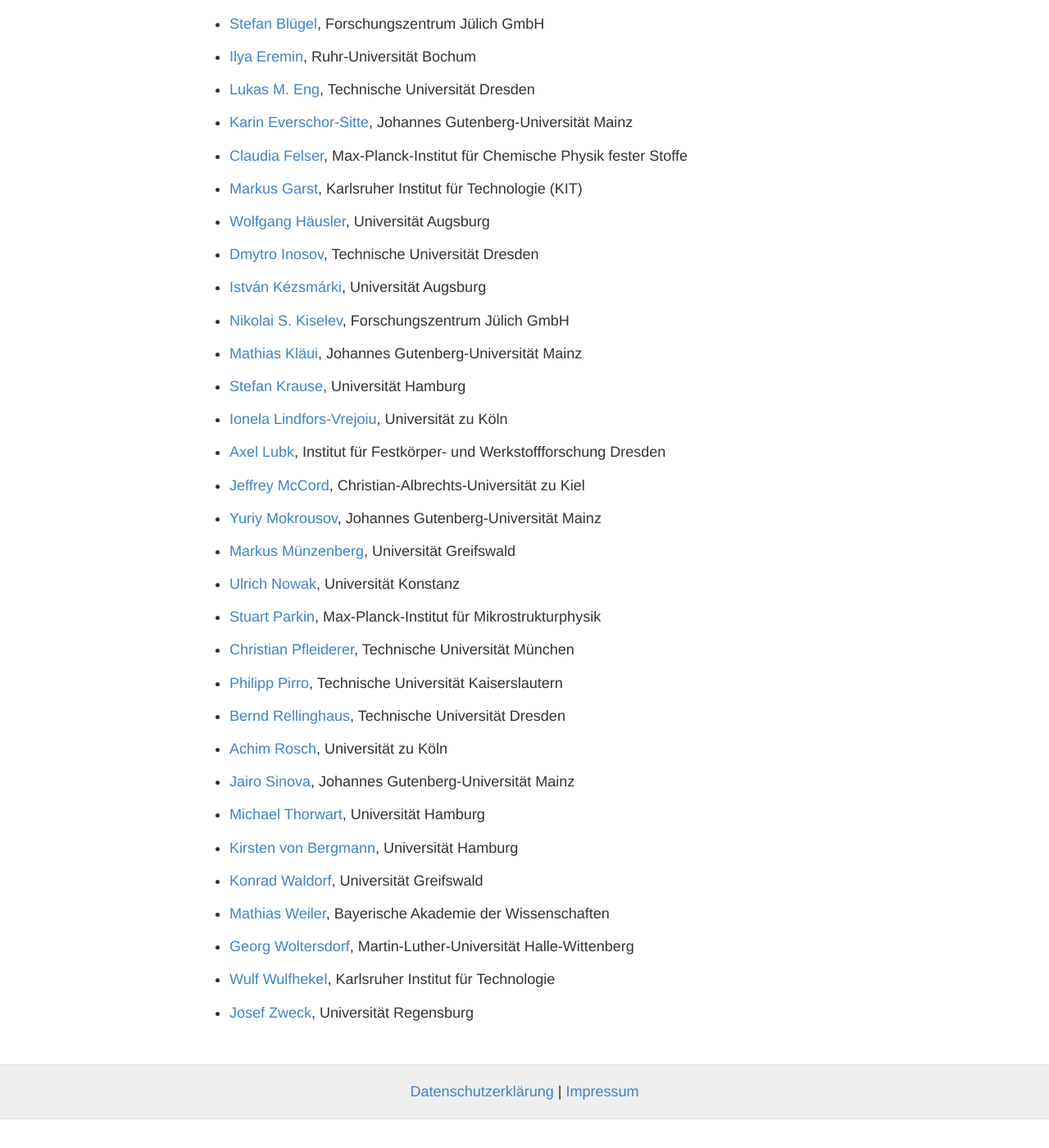
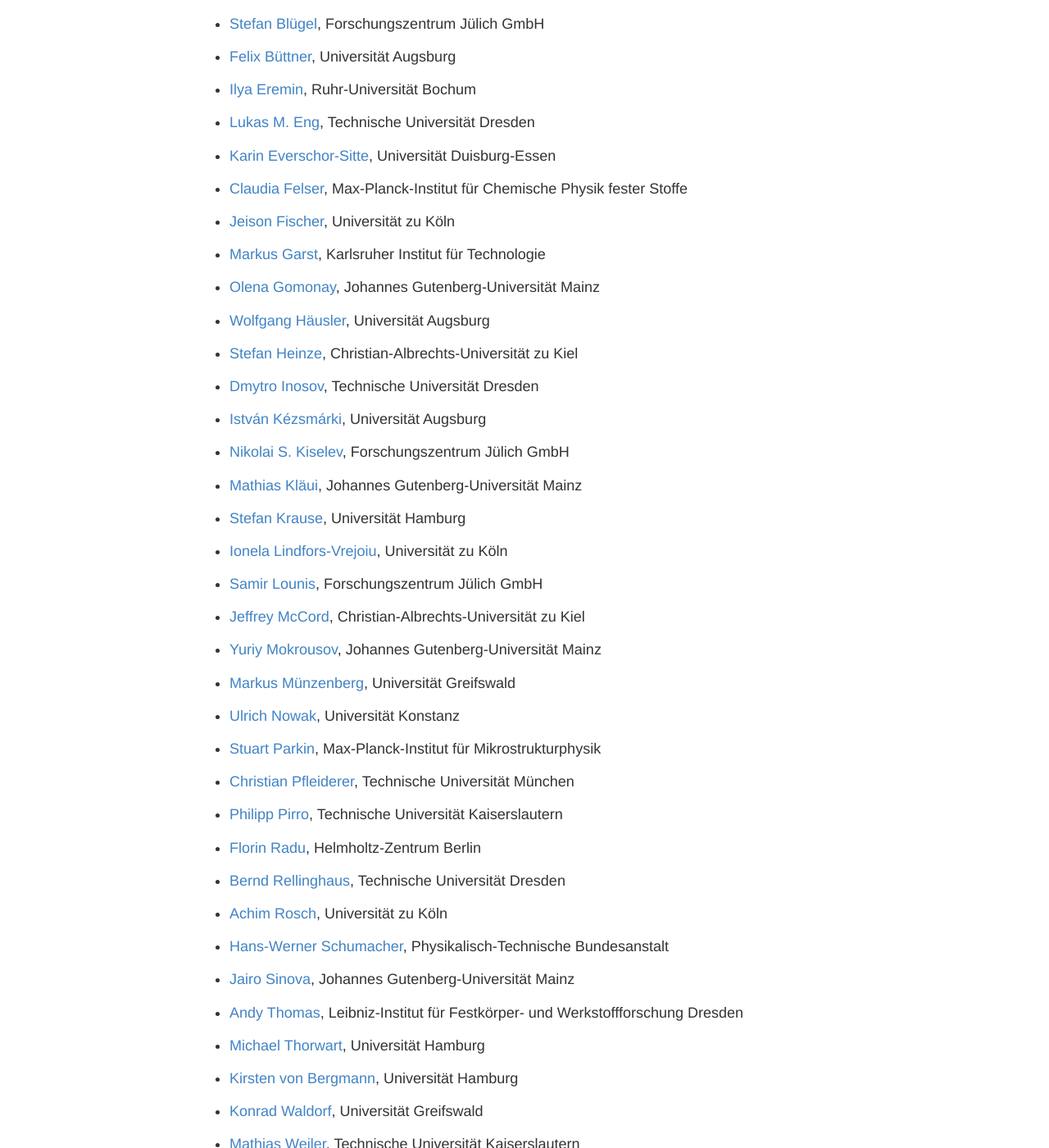
Before and after one commit to veetilk/spp-website, a Jekyll site: the page built from members.md, in a window 1280 px wide and 1400 px high, scrolled down 348 px. Shown: the whole window at 82% size. Built offline with Jekyll 4.4.1, drawn with Linux system fonts in a browser that asks for light colours; before the commit the page ends 1713 px from its top, so only the background shows below that; some of the changed text lies outside the part shown.

Commit message:
DM 03.04.2023
1. In the "About" section, update the affiliation for Karin Everschor

2. Updated the list of members
- Added the missing members based the mentioned in "Projects"
- Removed those missing in "Projects":

* [Axel Lubk](https://gepris.dfg.de/gepris/person/389873168), Institut für Festkörper- und Werkstoffforschung Dresden
* [Georg Woltersdorf](https://gepris.dfg.de/gepris/person/19595874), Martin-Luther-Universität Halle-Wittenberg
* [Josef Zweck](https://gepris.dfg.de/gepris/person/1342180), Universität Regensburg

```diff
--- a/members.md
+++ b/members.md
@@ -10,21 +10,29 @@
 
 * [Matthias Bode](https://gepris.dfg.de/gepris/person/1447707), Julius-Maximilians-Universität Würzburg
 
-* [Alexei N. Bogdanov](https://gepris.dfg.de/gepris/person/240641315),  Leibniz-Institut für Festkörper- und Werkstoffforschung Dresden
+* [Alexei N. Bogdanov](https://gepris.dfg.de/gepris/person/240641315), Leibniz-Institut für Festkörper- und Werkstoffforschung Dresden
 
 * [Stefan Blügel](https://gepris.dfg.de/gepris/person/1457346), Forschungszentrum Jülich GmbH
+
+* [Felix Büttner](https://gepris.dfg.de/gepris/person/283812030), Universität Augsburg
 
 * [Ilya Eremin](https://gepris.dfg.de/gepris/person/1828812), Ruhr-Universität Bochum
 
 * [Lukas M. Eng](https://gepris.dfg.de/gepris/person/1667790), Technische Universität Dresden
 
-* [Karin Everschor-Sitte](https://gepris.dfg.de/gepris/person/239758477), Johannes Gutenberg-Universität Mainz
+* [Karin Everschor-Sitte](https://gepris.dfg.de/gepris/person/239758477), Universität Duisburg-Essen
 
 * [Claudia Felser](https://gepris.dfg.de/gepris/person/1826843), Max-Planck-Institut für Chemische Physik fester Stoffe
 
-* [Markus Garst](https://gepris.dfg.de/gepris/person/1838088), Karlsruher Institut für Technologie (KIT)
+* [Jeison Fischer](https://gepris.dfg.de/gepris/person/462163528), Universität zu Köln
+
+* [Markus Garst](https://gepris.dfg.de/gepris/person/1838088), Karlsruher Institut für Technologie
+
+* [Olena Gomonay](https://gepris.dfg.de/gepris/person/394131976), Johannes Gutenberg-Universität Mainz
 
 * [Wolfgang Häusler](https://gepris.dfg.de/gepris/person/1442167), Universität Augsburg
+
+* [Stefan Heinze](https://gepris.dfg.de/gepris/person/1702127), Christian-Albrechts-Universität zu Kiel
 
 * [Dmytro Inosov](https://gepris.dfg.de/gepris/person/237682172), Technische Universität Dresden
 
@@ -38,7 +46,7 @@
 
 * [Ionela Lindfors-Vrejoiu](https://gepris.dfg.de/gepris/person/21951399), Universität zu Köln
 
-* [Axel Lubk](https://gepris.dfg.de/gepris/person/389873168), Institut für Festkörper- und Werkstoffforschung Dresden
+* [Samir Lounis](https://gepris.dfg.de/gepris/person/143873165), Forschungszentrum Jülich GmbH
 
 * [Jeffrey McCord](https://gepris.dfg.de/gepris/person/1516885), Christian-Albrechts-Universität zu Kiel
 
@@ -54,11 +62,17 @@
 
 * [Philipp Pirro](https://gepris.dfg.de/gepris/person/348800955), Technische Universität Kaiserslautern
 
+* [Florin Radu](https://gepris.dfg.de/gepris/person/450253572), Helmholtz-Zentrum Berlin
+
 * [Bernd Rellinghaus](https://gepris.dfg.de/gepris/person/1413339), Technische Universität Dresden
 
 * [Achim Rosch](https://gepris.dfg.de/gepris/person/1675189), Universität zu Köln
 
+* [Hans-Werner Schumacher](https://gepris.dfg.de/gepris/person/15581422), Physikalisch-Technische Bundesanstalt
+
 * [Jairo Sinova](https://gepris.dfg.de/gepris/person/199144314), Johannes Gutenberg-Universität Mainz
+
+* [Andy Thomas](https://gepris.dfg.de/gepris/person/42041454), Leibniz-Institut für Festkörper- und Werkstoffforschung Dresden
 
 * [Michael Thorwart](https://gepris.dfg.de/gepris/person/1736329), Universität Hamburg
 
@@ -66,10 +80,8 @@
 
 * [Konrad Waldorf](https://gepris.dfg.de/gepris/person/220315086), Universität Greifswald
 
-* [Mathias Weiler](https://gepris.dfg.de/gepris/person/232533553), Bayerische Akademie der Wissenschaften
-
-* [Georg Woltersdorf](https://gepris.dfg.de/gepris/person/19595874), Martin-Luther-Universität Halle-Wittenberg
+* [Mathias Weiler](https://gepris.dfg.de/gepris/person/232533553), Technische Universität Kaiserslautern
 
 * [Wulf Wulfhekel](https://gepris.dfg.de/gepris/person/1748747), Karlsruher Institut für Technologie
 
-* [Josef Zweck](https://gepris.dfg.de/gepris/person/1342180), Universität Regensburg
+* [Ricardo Zarzuela](https://gepris.dfg.de/gepris/person/451766736), Johannes Gutenberg-Universität Mainz
```
Also changed, not shown: about.md (+1 -1 lines), changes.txt (+8 -11 lines), 4 other files.
